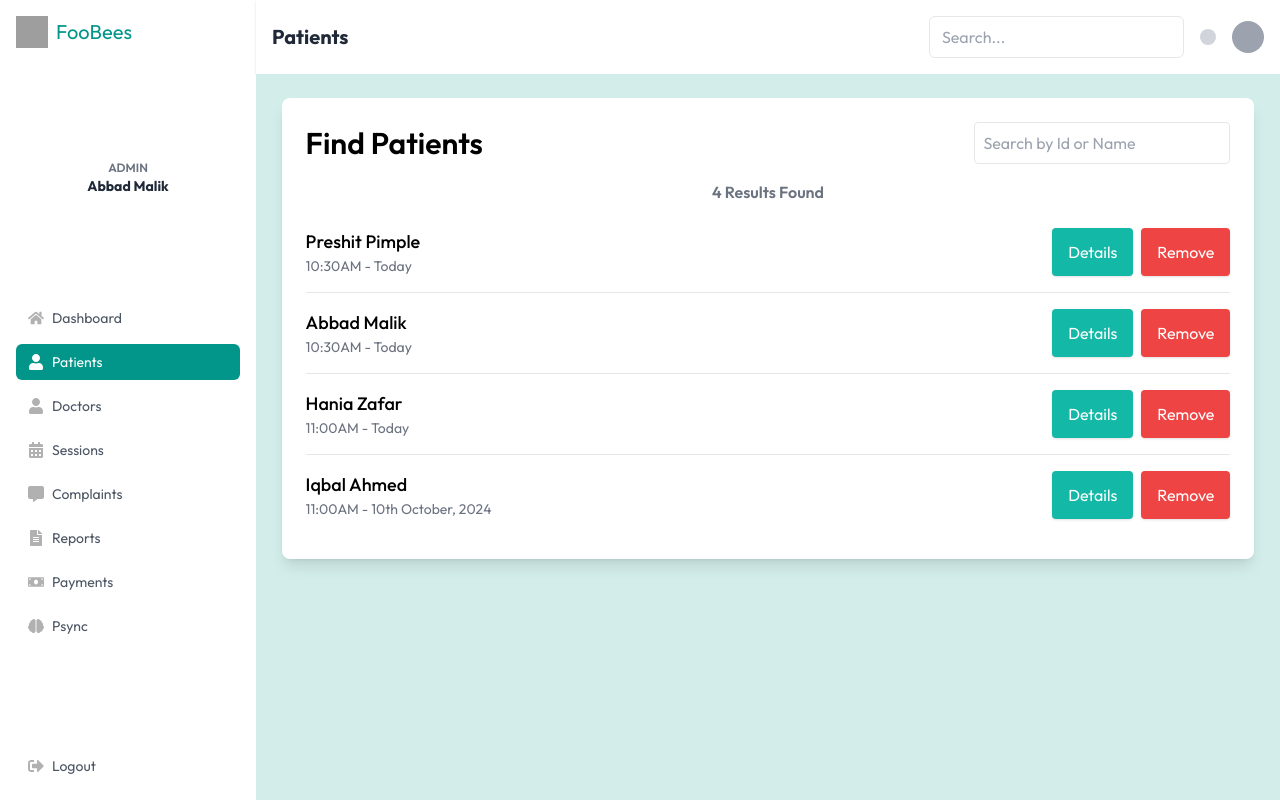
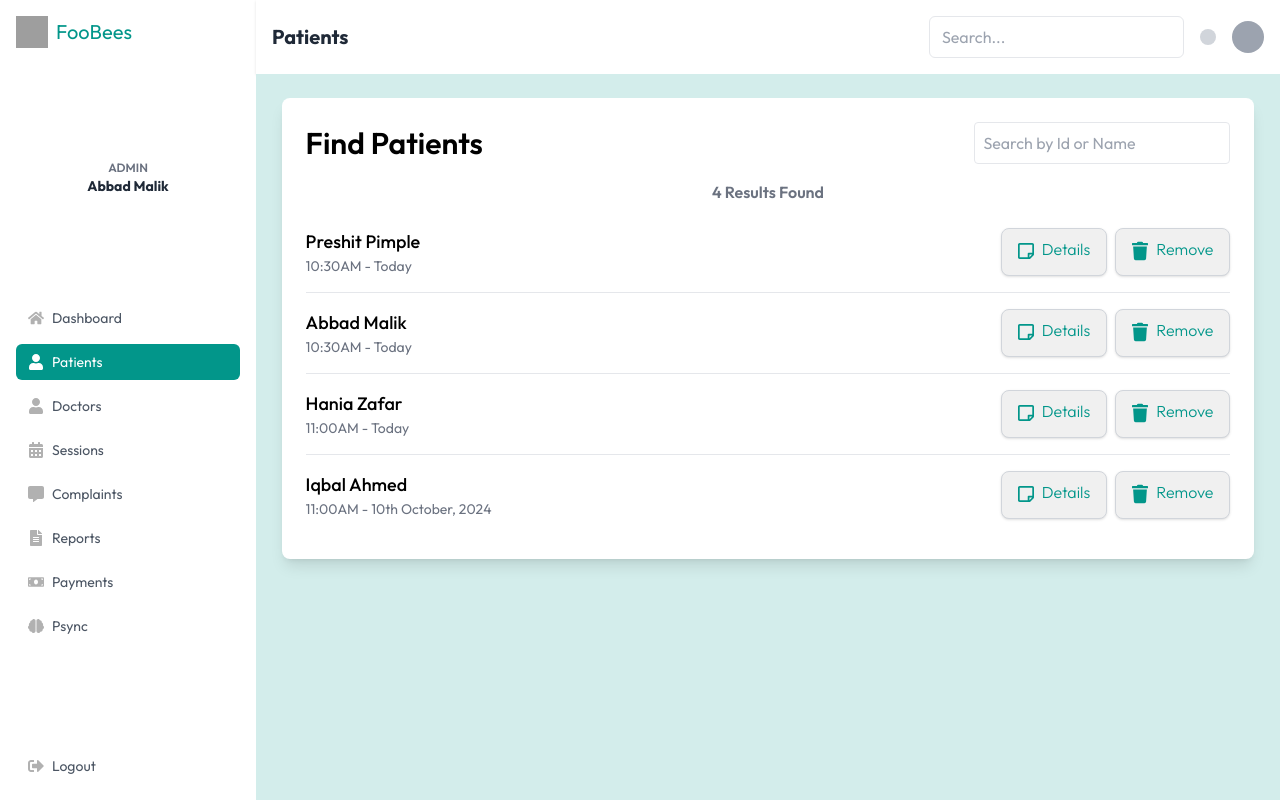
Before and after one commit to AhsanShahzad5/PsyLink-Frontend, a React (Vite) app: page /admin/patients in a window 1280 px wide. Built offline with nearby package versions, Linux system fonts and the light colour scheme; grey boxes are pictures that could not be loaded.

Commit message:
Made Proper CSS for Patients and PatientDetails

```diff
--- a/src/pages/Admin/PatientDetails.tsx
+++ b/src/pages/Admin/PatientDetails.tsx
@@ -34,10 +34,10 @@ const PatientDetails: React.FC = () => {
           />
           <h1 className="text-3xl font-semibold">{patient.name}</h1>
           <div className="ml-auto flex gap-4">
-            <button className="px-4 py-2 bg-primary text-white rounded shadow hover:bg-primaryHover">
+            <button className="px-4 w-[100px] py-2 rounded-xl bg-primary text-white shadow hover:bg-primaryHover">
               Ban
             </button>
-            <button className="px-4 py-2 bg-red-500 text-white rounded shadow hover:bg-red-600">
+            <button className="px-4 py-2 w-[100px] rounded-xl bg-red-500 text-white shadow hover:bg-red-600">
               Remove
             </button>
           </div>
--- a/src/pages/Admin/Patients.tsx
+++ b/src/pages/Admin/Patients.tsx
@@ -1,5 +1,7 @@
 import React from "react";
 import { useNavigate } from "react-router-dom";
+import { FaRegStickyNote } from 'react-icons/fa'; // Font Awesome
+import { FaTrash } from 'react-icons/fa'; // Font Awesome
 
 export interface Appointment {
   sessionId: string;
@@ -153,12 +155,12 @@ const Patients: React.FC = () => {
     {/* Right Section: Buttons */}
     <div className="flex-shrink-0 flex gap-2">
       <button
-        className="px-4 py-2 bg-teal-500 text-white rounded shadow"
+        className="px-4 py-2 bg-[#F0F0F0] flex font-light border border-gray-300 text-primary rounded-lg shadow hover:bg-primary hover:text-white"
         onClick={() => handleDetails(patient)}
-      >
+      >  <FaRegStickyNote className="w-4 h-7 mr-2" />
         Details
       </button>
-      <button className="px-4 py-2 bg-red-500 text-white rounded shadow">
+      <button className="px-4 py-2 flex bg-[#F0F0F0] font-light border border-gray-300 text-primary rounded-lg shadow hover:bg-primary hover:text-white"> <FaTrash className="w-4 h-7 mr-2" />
         Remove
       </button>
     </div>
```
Also changed, not shown: 1 other file (tests, documents, lock files or other folders).
